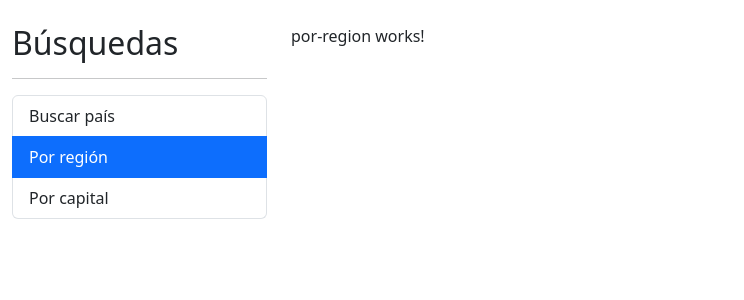
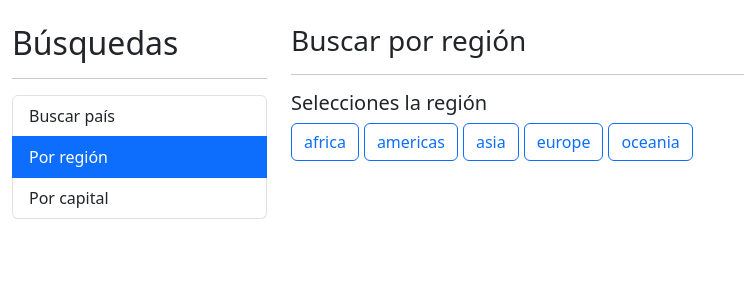
Before and after one commit to karlozjaramillo/curso-angular-paisesApp, an Angular app: page /region in a window 1280 px wide. Shown: the top 300 px of the page, without its empty margins (0-744 px from the left). Built offline with nearby package versions, Linux system fonts and the light colour scheme.

Commit message:
ngClass, class y [class.]

```diff
--- a/src/app/pais/pages/por-region/por-region.component.html
+++ b/src/app/pais/pages/por-region/por-region.component.html
@@ -1 +1,24 @@
-<p>por-region works!</p>
+<h3>
+  Buscar por región <small>{{ regionActiva | titlecase }}</small>
+</h3>
+<hr />
+
+<h5>Selecciones la región</h5>
+
+<div class="row">
+  <div class="col">
+    <!-- [class.btn-primary]="region === regionActiva" -->
+    <!-- [ngClass]="{
+        'btn-primary': region === regionActiva,
+        'btn-outline-primary: region !== regionActiva
+    }" -->
+
+    <button
+      *ngFor="let region of regiones"
+      class="btn btn-outline-primary mr-1"
+      (click)="activarRegion(region)"
+    >
+      {{ region }}
+    </button>
+  </div>
+</div>
--- a/src/app/pais/pages/por-region/por-region.component.ts
+++ b/src/app/pais/pages/por-region/por-region.component.ts
@@ -3,9 +3,15 @@ import { Component } from '@angular/core';
 @Component({
   selector: 'app-por-region',
   templateUrl: './por-region.component.html',
-  styles: [
-  ]
+  styles: [],
 })
 export class PorRegionComponent {
+  regiones: string[] = ['africa', 'americas', 'asia', 'europe', 'oceania'];
+  regionActiva: string = '';
 
+  activarRegion(region: string) {
+    this.regionActiva = region;
+
+    //TODO: hacer el llamado al servicio
+  }
 }
```
